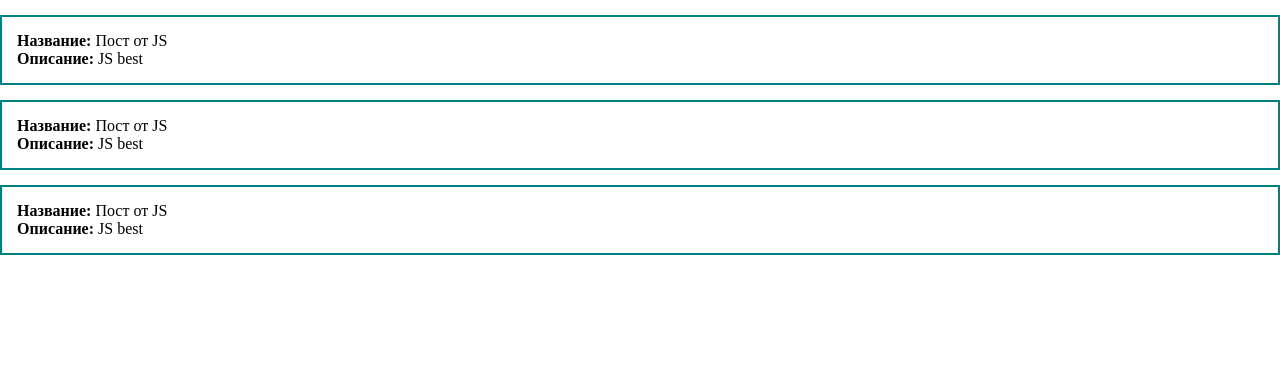
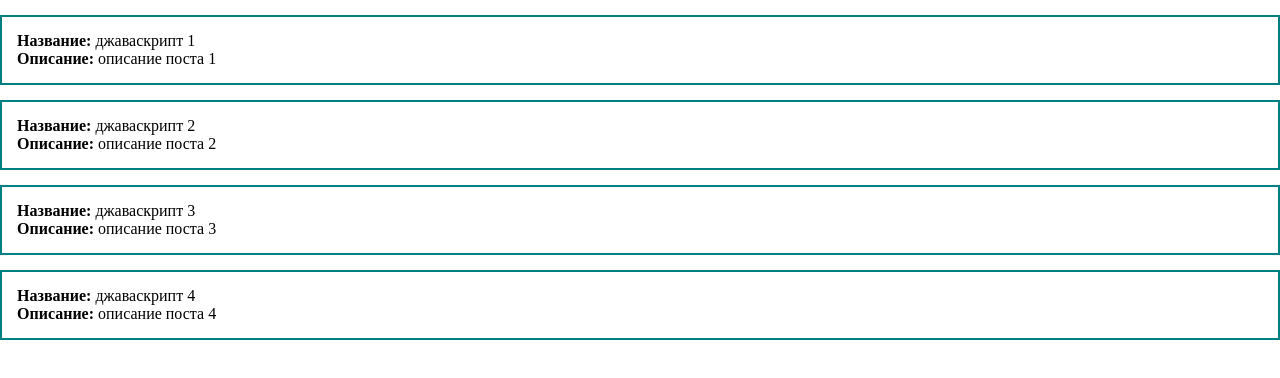
Before and after one commit to pohlebkin/vue-ulbi, a Vue app: page / in a window 1280 px wide. Shown: the top 378 px of the page. Built offline with nearby package versions, Linux system fonts and the light colour scheme.

Commit message:
список постов выводится из массива

```diff
--- a/src/App.vue
+++ b/src/App.vue
@@ -1,16 +1,8 @@
 <template>
     <div>
-        <div class="post">
-            <div><strong>Название:</strong> Пост от JS</div>
-            <div><strong>Описание:</strong> JS best</div>
-        </div>
-        <div class="post">
-            <div><strong>Название:</strong> Пост от JS</div>
-            <div><strong>Описание:</strong> JS best</div>
-        </div>
-        <div class="post">
-            <div><strong>Название:</strong> Пост от JS</div>
-            <div><strong>Описание:</strong> JS best</div>
+        <div class="post" v-for="post in posts">
+            <div><strong>Название:</strong> {{ post.title }}</div>
+            <div><strong>Описание:</strong> {{ post.body }}</div>
         </div>
     </div>
 </template>
@@ -19,17 +11,15 @@
 export default{
     data(){
         return{
-            likes: 0,
-            dislikes: 5,
+            posts: [
+                {id: 1, title: 'джаваскрипт 1', body: 'описание поста 1', },
+                {id: 2, title: 'джаваскрипт 2', body: 'описание поста 2', },
+                {id: 3, title: 'джаваскрипт 3', body: 'описание поста 3', },
+                {id: 4, title: 'джаваскрипт 4', body: 'описание поста 4', },
+            ]
         }
     },
     methods: {
-        addLike(){
-            this.likes += 1;
-        },
-        addDislike(){
-            this.dislikes += 1;
-        },
     },
 }
 </script>
```
